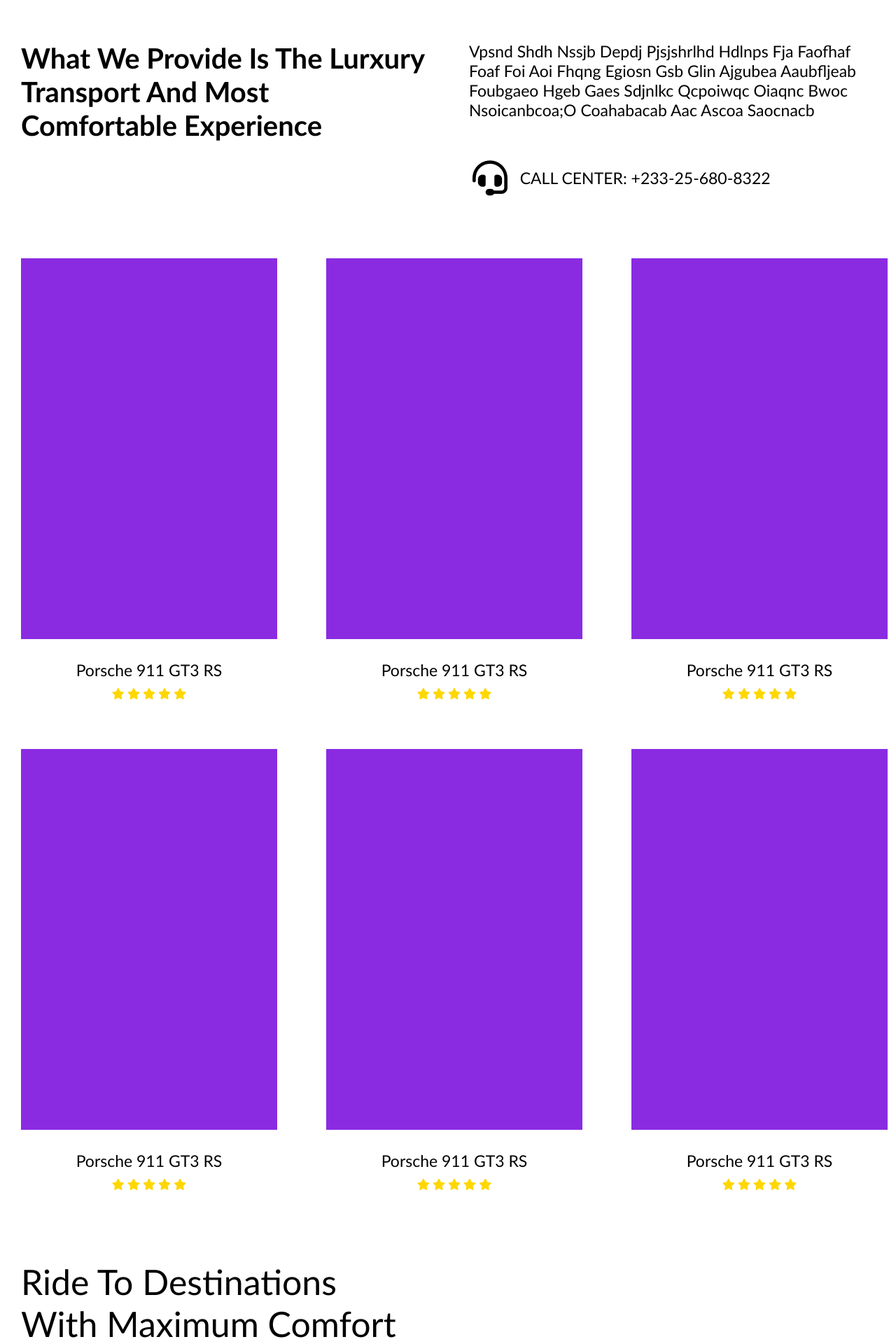
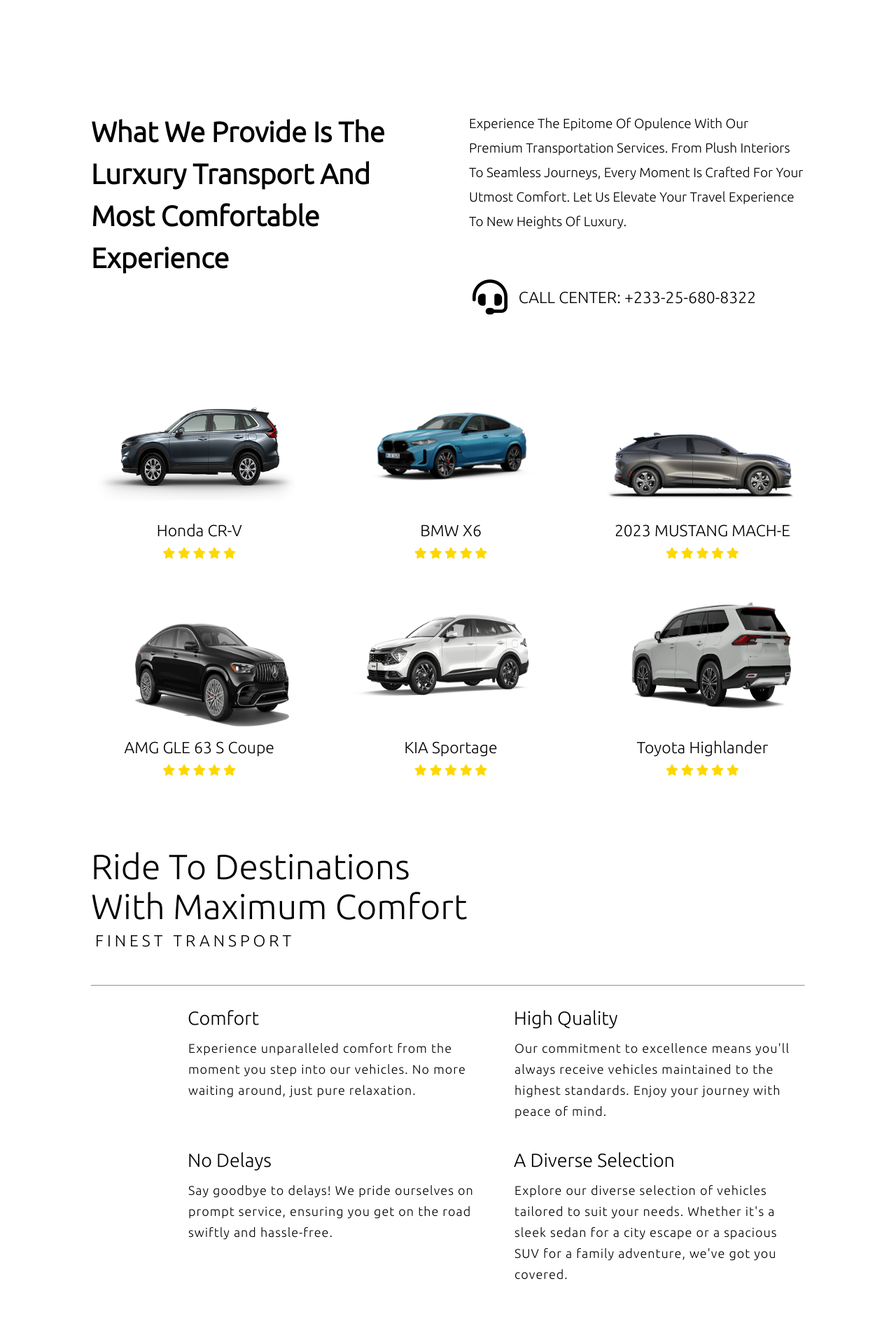
Before and after one commit to princekay360/kko_car_rentals, a Django app: template car_rental_app/templates/car_rental_app/index.html in a window 1280 px wide. Shown: the part 801-2721 px from the top of the page at 70% size. After the commit the page ends 2629 px from the top, so only its background shows below. Run offline with Django 3.2, Linux system fonts and the light colour scheme; the template is opened without the code that fills it, so the values that code supplies are empty.

Commit message:
frontend touched

```diff
--- a/car_rental_app/static/car_rental_app/base.css
+++ b/car_rental_app/static/car_rental_app/base.css
@@ -1,5 +1,10 @@
+* {
+    font-family: 'Ubuntu', 'calibri';
+}
 body{
-    width: 100%;
+ width: 100%;
+ height: 100%;
+ overflow-x: hidden;
     padding: 0;
     margin: 0;
 }
@@ -22,7 +27,6 @@
     align-items: center;
     justify-content: center;
     font-weight: bold;
-    font-family: calibri;
     color: white;
 }
 
@@ -30,15 +34,13 @@
     display: flex;
     align-items: center;
     justify-content: center;
-    gap: 30px;
+    gap: 45px;
 }
 
 .header .nav-cont .nav-item{
    font-size: 17px;
-    font-family: calibri;
     cursor: pointer;
     text-transform: uppercase;
-    font-family: calibri;
     color: white;
     letter-spacing: 2px;
 }
--- a/car_rental_app/static/car_rental_app/styles.css
+++ b/car_rental_app/static/car_rental_app/styles.css
@@ -1,12 +1,3 @@
-* {
-    font-family: calibri;
-}
-body{
- width: 100%;
- height: 100%;
- overflow-x: hidden;
-}
-
 .over-vid {
     position: absolute;
     left: 0;
@@ -110,13 +101,15 @@
     padding: 30px;
     text-transform: capitalize;
     font-weight: bold;
+    line-height: 60px
 }
 
 .two-equal-col .col-2 {
-    font-size: 23px;
+    font-size: 19px;
     padding: 30px;
     text-transform: capitalize;
     font-weight: normal;
+    line-height: 35px;
 }
 
 .two-equal-col .col-2 div {
@@ -128,9 +121,9 @@
 
 .product-3-col{
     display: grid;
-    grid-template-columns: 30% 30% 30%;
+    grid-template-columns: 30.33% 30.33% 30.33%;
     padding: 0 30px;
-    gap: 70px;
+    gap: 50px;
 }
 
 .product-3-col .product-cont {
@@ -143,8 +136,13 @@
 
 .product-3-col .product-cont .product{
     width: 100%;
-    height: 34em;
-    background-color: blueviolet;
+    height: 11em;
+}
+
+.product-3-col .product-cont .product img{
+    width: 100%;
+    height: 100%;
+    object-fit: fill;
 }
 
 .product-3-col .product-cont .label{
@@ -187,7 +185,7 @@
 .r-003 .three-col{
     display: flex;
     justify-content: flex-end;
-    gap: 139px;
+    gap: 50px;
     margin: 30px 0 0 0;
 }
 
@@ -216,4 +214,5 @@
     text-transform: none;
     margin: 12px 0 0 1px;
     letter-spacing: 1px;
+    line-height: 30px
 }
--- a/car_rental_app/templates/car_rental_app/base.html
+++ b/car_rental_app/templates/car_rental_app/base.html
@@ -1,8 +1,12 @@
 {% load static %}
 <head>
-    <link rel="stylesheet" href="{% static 'car_rental_app/base.css' %}">
-    <link rel="stylesheet" href="{% static 'car_rental_app/styles.css' %}">
-    <link rel="stylesheet" href="{% static 'car_rental_app/fa/allicons.css' %}">
+    <link href="{% static 'car_rental_app/base.css' %}" rel="stylesheet">
+    <link href="{% static 'car_rental_app/styles.css' %}" rel="stylesheet">
+    <link href="{% static 'car_rental_app/fa/allicons.css' %}" rel="stylesheet">
+    <link href="https://fonts.googleapis.com" rel="preconnect">
+    <link crossorigin href="https://fonts.gstatic.com" rel="preconnect">
+    <link href="https://fonts.googleapis.com/css2?family=Ubuntu:wght@300&display=swap" rel="stylesheet">
+    <meta content="width=device-width, initial-scale=1.0" name="viewport">
 </head>
 
 <header class="header">
--- a/car_rental_app/templates/car_rental_app/index.html
+++ b/car_rental_app/templates/car_rental_app/index.html
@@ -36,11 +36,12 @@
     </div>
 </div>
 
+<div style="padding: 100px">
     <div class="two-equal-col">
         <div class="col-1">What we provide is the lurxury transport and most Comfortable Experience</div>
-    <div class="col-2">Vpsnd shdh nssjb depdj pjsjshrlhd hdlnps fja
-        faofhaf foaf foi aoi fhqng egiosn gsb glin ajgubea aaubfljeab foubgaeo hgeb gaes sdjnlkc qcpoiwqc oiaqnc bwoc
-        nsoicanbcoa;o coahabacab aac ascoa saocnacb
+        <div class="col-2">Experience the epitome of opulence with our premium transportation services. From plush
+            interiors to seamless journeys, every moment is crafted for your utmost comfort. Let us elevate your travel
+            experience to new heights of luxury.
             <br><br>
 
             <div style="display: flex; align-items:center; margin-left: -25px">
@@ -52,9 +53,11 @@
 
     <div class="product-3-col">
         <div class="product-cont">
-        <div class="product"></div>
+            <div class="product">
+                <img src="{% static 'car_rental_app/imgs/car.png' %}">
+            </div>
             <div class="label">
-            <div class="text">Porsche 911 GT3 RS</div>
+                <div class="text">Honda CR-V</div>
                 <div class="rating">
                     <i class="fa fa-star"></i>
                     <i class="fa fa-star"></i>
@@ -65,9 +68,11 @@
             </div>
         </div>
         <div class="product-cont">
-        <div class="product"></div>
+            <div class="product">
+                <img src="{% static 'car_rental_app/imgs/bmw.webp' %}">
+            </div>
             <div class="label">
-            <div class="text">Porsche 911 GT3 RS</div>
+                <div class="text">BMW X6</div>
                 <div class="rating">
                     <i class="fa fa-star"></i>
                     <i class="fa fa-star"></i>
@@ -78,9 +83,11 @@
             </div>
         </div>
         <div class="product-cont">
-        <div class="product"></div>
+            <div class="product">
+                <img src="{% static 'car_rental_app/imgs/ford.png' %}" style="transform: scale(0.99)">
+            </div>
             <div class="label">
-            <div class="text">Porsche 911 GT3 RS</div>
+                <div class="text">2023 MUSTANG MACH-E</div>
                 <div class="rating">
                     <i class="fa fa-star"></i>
                     <i class="fa fa-star"></i>
@@ -91,9 +98,11 @@
             </div>
         </div>
         <div class="product-cont">
-        <div class="product"></div>
+            <div class="product">
+                <img src="{% static 'car_rental_app/imgs/benz.jpg' %}" style="transform: scale(1.5)">
+            </div>
             <div class="label">
-            <div class="text">Porsche 911 GT3 RS</div>
+                <div class="text">AMG GLE 63 S Coupe</div>
                 <div class="rating">
                     <i class="fa fa-star"></i>
                     <i class="fa fa-star"></i>
@@ -104,9 +113,11 @@
             </div>
         </div>
         <div class="product-cont">
-        <div class="product"></div>
+            <div class="product">
+                <img src="{% static 'car_rental_app/imgs/kia.png' %}">
+            </div>
             <div class="label">
-            <div class="text">Porsche 911 GT3 RS</div>
+                <div class="text">KIA Sportage</div>
                 <div class="rating">
                     <i class="fa fa-star"></i>
                     <i class="fa fa-star"></i>
@@ -117,9 +128,11 @@
             </div>
         </div>
         <div class="product-cont">
-        <div class="product"></div>
+            <div class="product">
+                <img src="{% static 'car_rental_app/imgs/toyota.png' %}" style="transform: scale(0.90)">
+            </div>
             <div class="label">
-            <div class="text">Porsche 911 GT3 RS</div>
+                <div class="text">Toyota Highlander</div>
                 <div class="rating">
                     <i class="fa fa-star"></i>
                     <i class="fa fa-star"></i>
@@ -143,29 +156,30 @@
         <div class="three-col">
             <div class="col">
                 <div class="row">
-                <div class="large">No Delays</div>
-                <div class="small">We dont delay yast sidsa dsd insid nidns as dsd ejwomd sadsal sadkdn od nsodnodn 2sdd sdvcs dsajsa
-                    sd ajsd asdc
+                    <div class="large">Comfort</div>
+                    <div class="small">Experience unparalleled comfort from the moment you step into our vehicles. No
+                        more waiting around, just pure relaxation.<br><br>
                     </div>
                 </div>
                 <div class="row">
                     <div class="large">No Delays</div>
-                <div class="small">We dont delay yast sidsa dsd insid nidns as dsd ejwomd sadsal sadkdn od nsodnodn 2sdd sdvcs dsajsa
-                    sd ajsd asdc
+                    <div class="small">Say goodbye to delays! We pride ourselves on prompt service, ensuring you get on
+                        the road swiftly and hassle-free.
                     </div>
                 </div>
             </div>
             <div class="col">
                 <div class="row">
-                <div class="large">No Delays</div>
-                <div class="small">We dont delay yast sidsa dsd insid nidns as dsd ejwomd sadsal sadkdn od nsodnodn 2sdd sdvcs dsajsa
-                    sd ajsd asdc
+                    <div class="large">High Quality</div>
+                    <div class="small">Our commitment to excellence means you'll always receive vehicles maintained to
+                        the highest standards. Enjoy your journey with peace of mind.
                     </div>
                 </div>
                 <div class="row">
-                <div class="large">No Delays</div>
-                <div class="small">We dont delay yast sidsa dsd insid nidns as dsd ejwomd sadsal sadkdn od nsodnodn 2sdd sdvcs dsajsa
-                    sd ajsd asdc
+                    <div class="large">A Diverse Selection</div>
+                    <div class="small">Explore our diverse selection of vehicles tailored to suit your needs. Whether
+                        it's a sleek sedan for a city escape or a spacious SUV for a family adventure, we've got you
+                        covered.
                     </div>
                 </div>
             </div>
@@ -174,3 +188,4 @@
 
 
     <div style="width: 100%; height: 10em"></div>
+</div>
```
Also changed, not shown: car_rental_app/static/car_rental_app/imgs/benz.jpg (added), car_rental_app/static/car_rental_app/imgs/bmw.webp (added), car_rental_app/static/car_rental_app/imgs/car.png (added), car_rental_app/static/car_rental_app/imgs/car1.jpg (added), car_rental_app/static/car_rental_app/imgs/ford.png (added), car_rental_app/static/car_rental_app/imgs/kia.png (added), car_rental_app/static/car_rental_app/imgs/toyota.png (added). Lines whose indentation alone changed are shown as unchanged.
